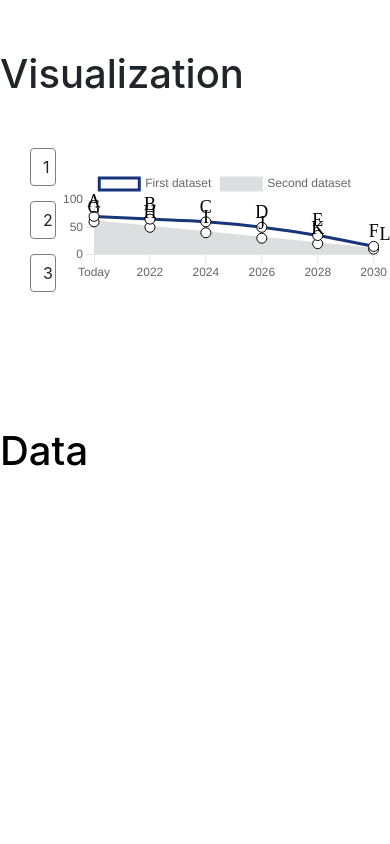
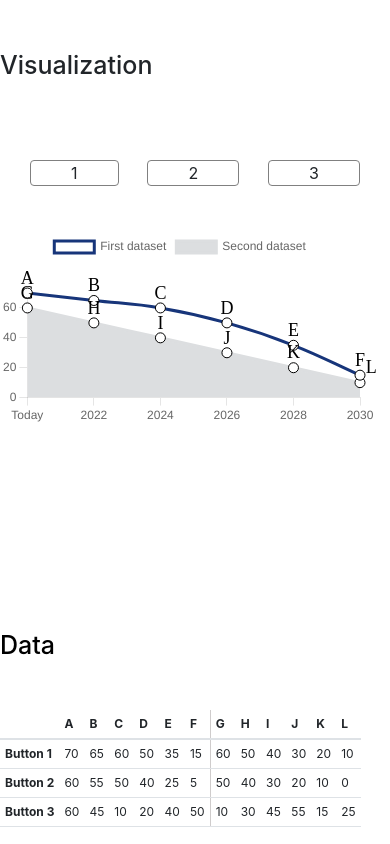
Before and after one commit to shamsrza/data_visualization, a plain HTML site: page index.html in a window 390 px wide. Drawn offline with nearby package versions, Linux system fonts and the light colour scheme.

Commit message:
responsiveness

```diff
--- a/index.html
+++ b/index.html
@@ -135,6 +135,19 @@
           ctx.restore();
         },
       };
+
+      //legend margin plugin
+      const legendMargin = {
+        id: "legendMargin",
+        beforeInit(chart, legend, options) {
+          console.log(chart.legend.fit);
+          const fitValue = chart.legend.fit;
+          chart.legend.fit = function fit() {
+            fitValue.bind(chart.legend)();
+            return (this.height += 30);
+          };
+        },
+      };
       var ctx = document.getElementById("myChart").getContext("2d");
 
       var chart = new Chart(ctx, {
@@ -185,9 +198,10 @@
 
         // Configuration options go here
         options: {
+          responsive: true,
           layout: {
             padding: {
-              top: 50,
+              right: 30,
             },
           },
           scales: {
@@ -205,7 +219,7 @@
             },
           },
         },
-        plugins: [lineDataLabels],
+        plugins: [lineDataLabels, legendMargin],
       });
 
       function updateChartOne() {
@@ -268,7 +282,15 @@
 
       function showTable() {
         var tablewrap = document.getElementById("table");
+        var x = window.innerWidth;
         tablewrap.classList.toggle("hidden");
+        // if (x > 769) {
+        //   //event.preventDefault();
+        //   tablewrap.classList.toggle("hidden");
+        // } else {
+        //   modal.style.display = "block";
+        //   //event.preventDefault();
+        // }
       }
     </script>
     <script
--- a/style.css
+++ b/style.css
@@ -10,6 +10,7 @@
 .content {
   display: flex;
   flex-direction: row;
+  /* border: 1px solid red; */
 }
 .buttons {
   display: flex;
@@ -30,8 +31,12 @@
   width: 90%;
   height: 100%;
 }
+
+/* #myChart {
+  border: 1px solid red;
+} */
 .title1 {
-  margin-bottom: 20px;
+  margin-bottom: 50px;
 }
 .title2 {
   margin: 50px 0;
@@ -44,6 +49,10 @@ a:hover {
   margin: 40px 0;
 }
 
+table {
+  width: 100%;
+  border-collapse: collapse;
+}
 .hidden {
   display: none;
 }
@@ -57,3 +66,53 @@ a:hover {
   /* border-left: 1px solid red; */
   border-right: 1px solid rgb(207, 204, 204);
 }
+
+/* responsiveness */
+@media only screen and (max-width: 760px),
+  (min-device-width: 768px) and (max-device-width: 1023px) {
+  .content {
+    display: flex;
+    flex-direction: column;
+    width: 100%;
+    height: 400px;
+  }
+  .chart {
+    width: 100%;
+    height: 100%;
+  }
+
+  .buttons {
+    display: flex;
+    flex-direction: row;
+    justify-content: space-between;
+    width: 100%;
+    /* padding: 30px 100px; */
+    /* border: 1px solid red; */
+  }
+  .btn {
+    padding: 0 40px;
+  }
+
+  .data-table {
+    width: 100%;
+    height: 100%;
+    /* border: 1px solid red; */
+    margin-top: 50px;
+  }
+  .table {
+    display: block;
+    font-size: 12px;
+  }
+  .table > tbody > tr > td,
+  .table > tbody > tr > th,
+  .table > tfoot > tr > td,
+  .table > tfoot > tr > th,
+  .table > thead > tr > td,
+  .table > thead > tr > th {
+    padding: 5px;
+  }
+  .title1,
+  .title2 {
+    font-size: 25px;
+  }
+}
```
